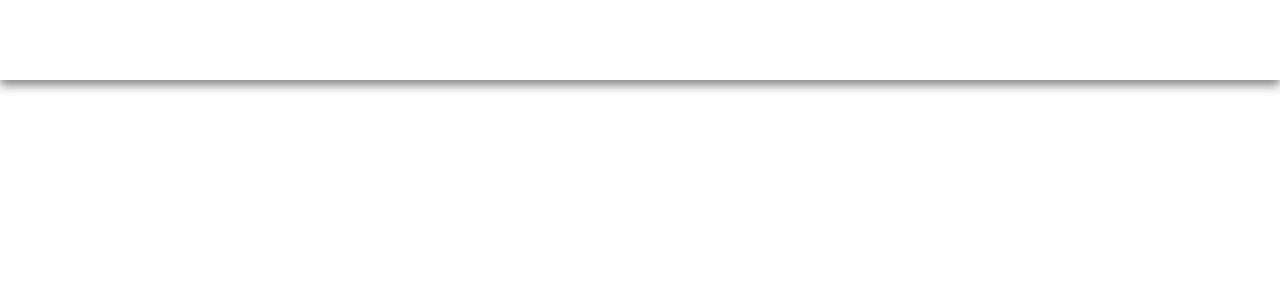
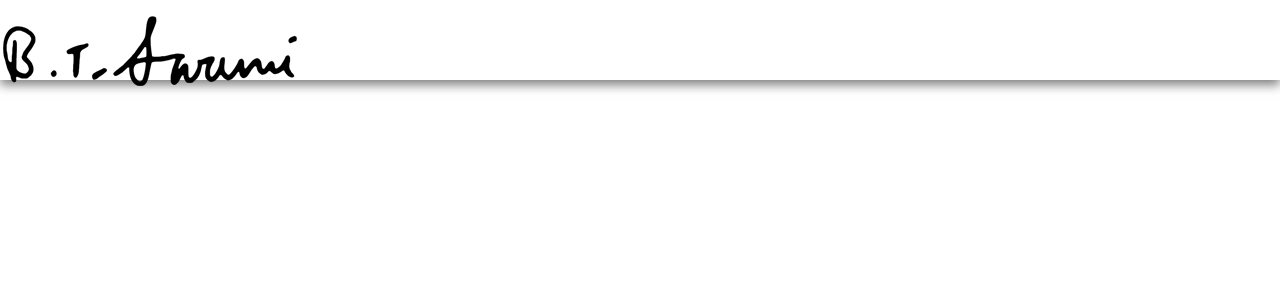
Before and after one commit to MilanP5G/bhaktitirthaswami.com, a React (Create React App) app in the folder bhaktitirthaswami.com/: page / in a window 1280 px wide. Shown: the top 300 px of the page. Built offline with nearby package versions, Linux system fonts and the light colour scheme.

Commit message:
imported logo for navbar and added under nav-bar div

```diff
--- a/bhaktitirthaswami.com/src/components/navbar/NavBar.js
+++ b/bhaktitirthaswami.com/src/components/navbar/NavBar.js
@@ -1,10 +1,14 @@
 import React from 'react';
+import btswamiLogo from '../../assets/BTSwamiLogo.png'
 import '../../styling/navbar.css';
 
 const NavBar = () => {
 
   return (
     <div className='nav-bar'>
+      <div className='nav-logo'>
+        <img alt='B.T.Swami' src={btswamiLogo} />
+      </div>
     </div>
   )
 
```
Also changed, not shown: bhaktitirthaswami.com/src/assets/BTSwamiLogo.png (added).
